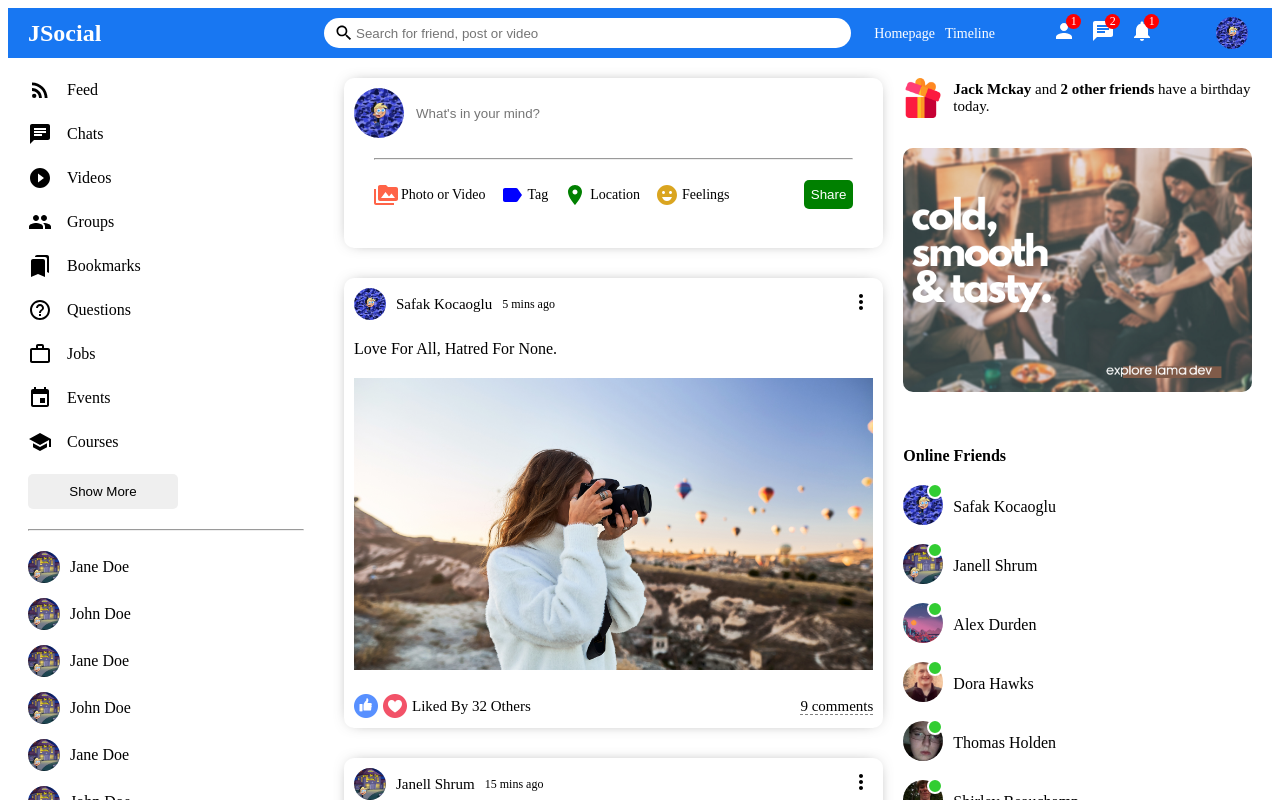
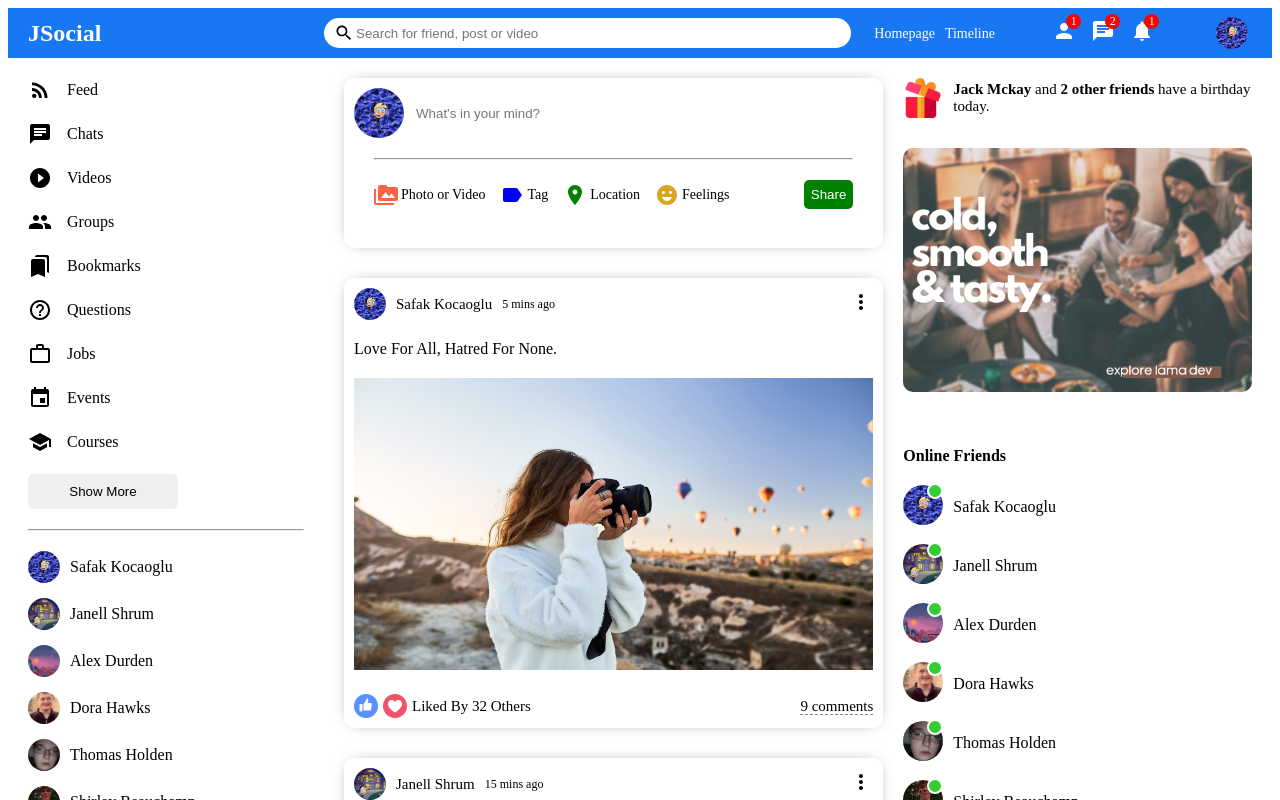
Before and after one commit to Justin7933/social-app, a React (Create React App) app: page / in a window 1280 px wide. Shown: the top 800 px of the page. Built offline with nearby package versions, Linux system fonts and the light colour scheme.

Commit message:
closefriend, dynamic data finished

```diff
--- /dev/null
+++ b/src/components/closeFriend/CloseFriend.jsx
@@ -0,0 +1,10 @@
+import "./closeFriend.css"
+
+export default function CloseFriend({user}) {
+  return (
+    <li className="sidebarFriend">
+    <img className="sidebarFriendImg" src={user.profilePicture} alt=""/>
+    <span className="sidebarFriendName">{user.username}</span>
+    </li>
+  );
+}
--- /dev/null
+++ b/src/components/closeFriend/closeFriend.css
@@ -0,0 +1,13 @@
+.sidebarFriend{
+    display: flex;
+    align-items: center;
+    margin-bottom: 15px;
+}
+
+.sidebarFriendImg{
+    width: 32px;
+    height: 32px;
+    border-radius: 50%;
+    object-fit: cover;
+    margin-right: 10px;
+}
--- a/src/components/sidebar/Sidebar.jsx
+++ b/src/components/sidebar/Sidebar.jsx
@@ -1,5 +1,7 @@
 import "./sidebar.css"
 import { RssFeed, Chat, PlayCircleFilledOutlined, Group, Bookmarks, HelpOutlineOutlined, WorkOutline, Event, School  } from "@mui/icons-material"
+import {Users} from "../../dummyData";
+import CloseFriend from "../closeFriend/CloseFriend";
 
 export default function Sidebar() {
     return (
@@ -46,56 +48,11 @@
                 <button className="sidebarButton">Show More</button>
                 <hr className="sidebarHr"/>
                 <ul className="sidebarFriendList">
-                    <li className="sidebarFriend">
-                        <img className="sidebarFriendImg" src="/assets/person/2.jpeg" alt=""/>
-                        <span className="sidebarFriendName">Jane Doe</span>
-                    </li>
-                    <li className="sidebarFriend">
-                        <img className="sidebarFriendImg" src="/assets/person/2.jpeg" alt=""/>
-                        <span className="sidebarFriendName">John Doe</span>
-                    </li>
-                    <li className="sidebarFriend">
-                        <img className="sidebarFriendImg" src="/assets/person/2.jpeg" alt=""/>
-                        <span className="sidebarFriendName">Jane Doe</span>
-                    </li>
-                    <li className="sidebarFriend">
-                        <img className="sidebarFriendImg" src="/assets/person/2.jpeg" alt=""/>
-                        <span className="sidebarFriendName">John Doe</span>
-                    </li>
-                    <li className="sidebarFriend">
-                        <img className="sidebarFriendImg" src="/assets/person/2.jpeg" alt=""/>
-                        <span className="sidebarFriendName">Jane Doe</span>
-                    </li>
-                    <li className="sidebarFriend">
-                        <img className="sidebarFriendImg" src="/assets/person/2.jpeg" alt=""/>
-                        <span className="sidebarFriendName">John Doe</span>
-                    </li>
-                    <li className="sidebarFriend">
-                        <img className="sidebarFriendImg" src="/assets/person/2.jpeg" alt=""/>
-                        <span className="sidebarFriendName">Jane Doe</span>
-                    </li>
-                    <li className="sidebarFriend">
-                        <img className="sidebarFriendImg" src="/assets/person/2.jpeg" alt=""/>
-                        <span className="sidebarFriendName">John Doe</span>
-                    </li>
-                    <li className="sidebarFriend">
-                        <img className="sidebarFriendImg" src="/assets/person/2.jpeg" alt=""/>
-                        <span className="sidebarFriendName">Jane Doe</span>
-                    </li>
-                    <li className="sidebarFriend">
-                        <img className="sidebarFriendImg" src="/assets/person/2.jpeg" alt=""/>
-                        <span className="sidebarFriendName">John Doe</span>
-                    </li>
-                    <li className="sidebarFriend">
-                        <img className="sidebarFriendImg" src="/assets/person/2.jpeg" alt=""/>
-                        <span className="sidebarFriendName">Jane Doe</span>
-                    </li>
-                    <li className="sidebarFriend">
-                        <img className="sidebarFriendImg" src="/assets/person/2.jpeg" alt=""/>
-                        <span className="sidebarFriendName">John Doe</span>
-                    </li>
+                    {Users.map((u)=> (
+                        <CloseFriend key={u.id} user={u} />
+                    ))}
                 </ul>
             </div>
         </div>
-    )
+    );
 }
--- a/src/components/sidebar/sidebar.css
+++ b/src/components/sidebar/sidebar.css
@@ -53,17 +53,3 @@
     margin: 0;
     list-style: none;
 }
-
-.sidebarFriend{
-    display: flex;
-    align-items: center;
-    margin-bottom: 15px;
-}
-
-.sidebarFriendImg{
-    width: 32px;
-    height: 32px;
-    border-radius: 50%;
-    object-fit: cover;
-    margin-right: 10px;
-}
```
